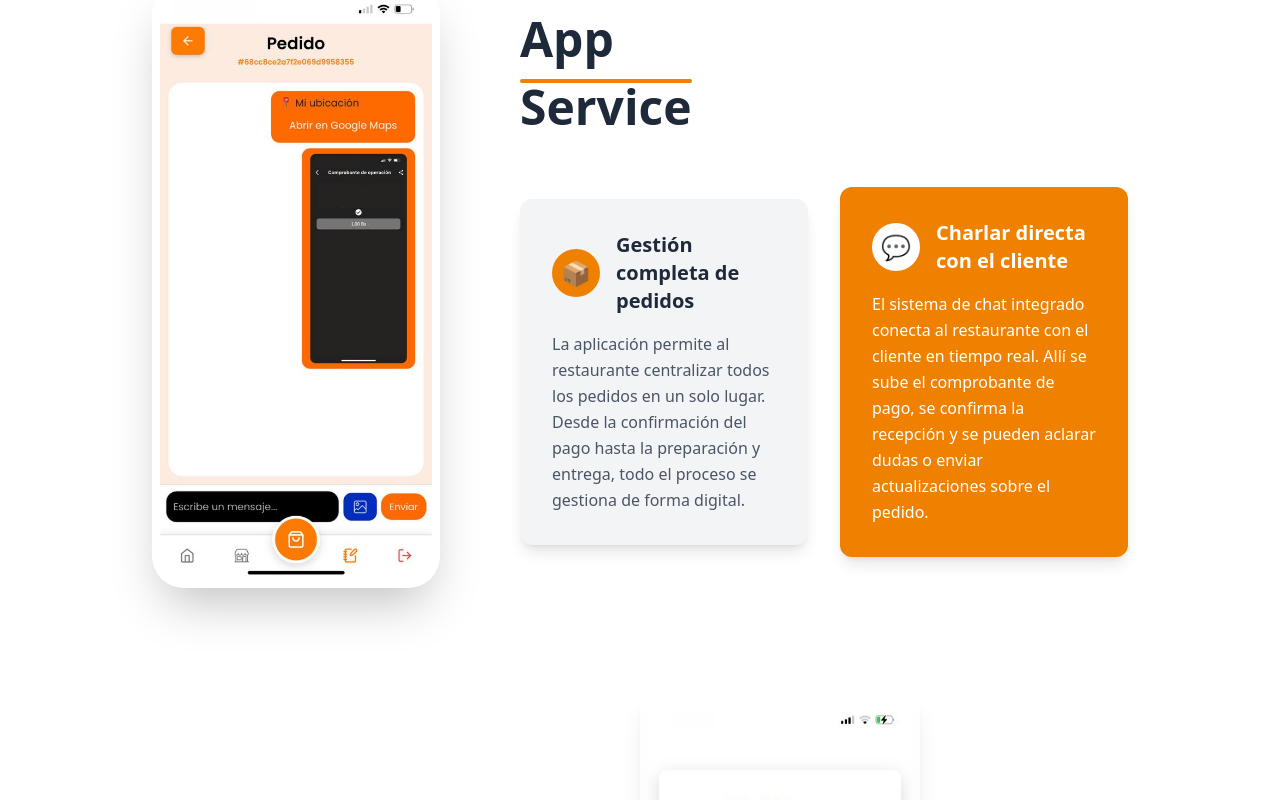
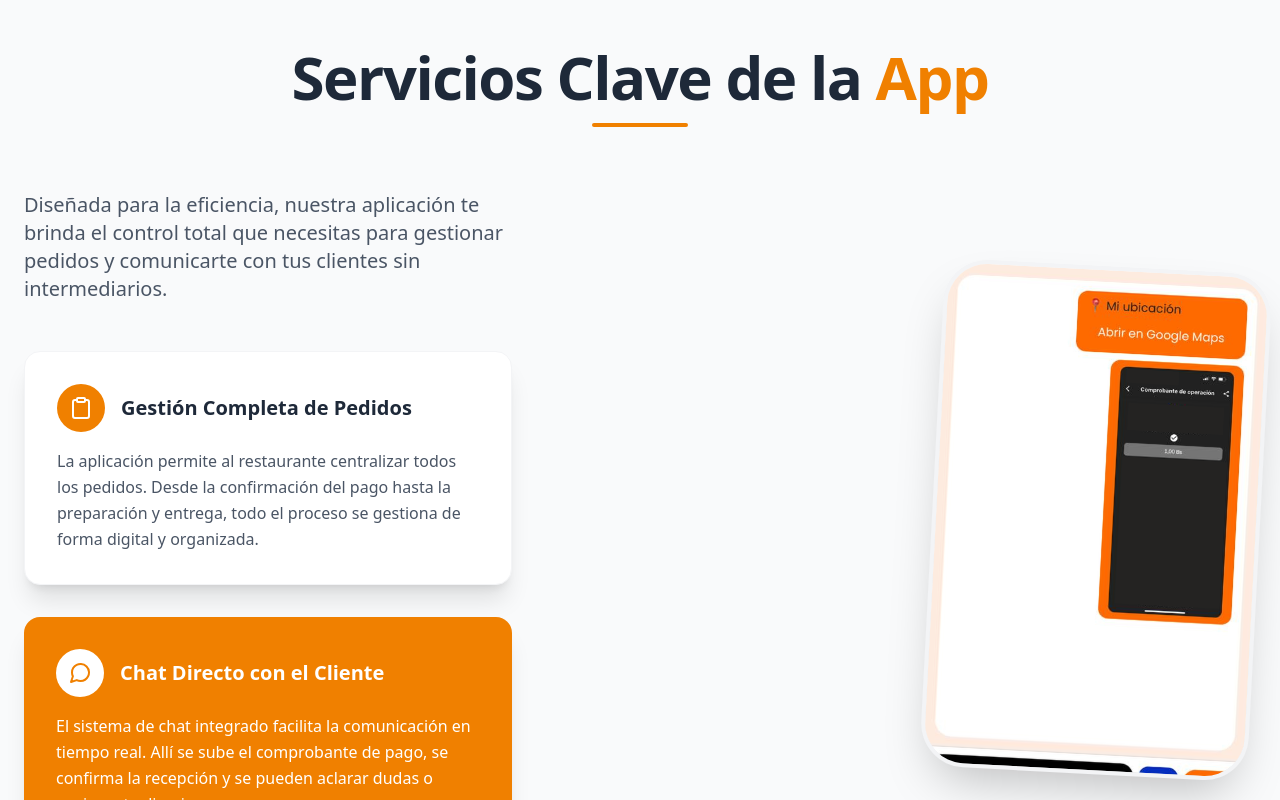
Before and after one commit to williamscesar21/riko, a React (Vite) app: page / in a window 1280 px wide. Shown: the part 3760-4560 px from the top of the page. Built offline with nearby package versions, Linux system fonts and the light colour scheme.

Commit message:
Update AppServiceSection.jsx

```diff
--- a/src/components/AppServiceSection.jsx
+++ b/src/components/AppServiceSection.jsx
@@ -1,73 +1,103 @@
 import React from "react";
+// 1. Importar los íconos necesarios de React Icons
+import { FiClipboard, FiMessageCircle } from 'react-icons/fi';
 import Chat from "../assets/Chat.png";
+
+// Componente para el Bloque de Característica
+const FeatureBlock = ({ IconComponent, title, description, isPrimary }) => {
+  const BRAND_COLOR = "text-[#F08000]";
+  const BG_COLOR = "bg-[#F08000]";
+  const WHITE = "text-white";
+
+  // Clases condicionales para el contraste
+  const cardClasses = isPrimary
+    ? `${BG_COLOR} text-white shadow-xl hover:shadow-2xl`
+    : 'bg-white text-gray-800 shadow-xl border border-gray-100 hover:shadow-2xl';
+
+  const iconBg = isPrimary ? 'bg-white' : `${BG_COLOR} bg-opacity-10`;
+  const iconColor = isPrimary ? BRAND_COLOR : WHITE;
+  const descriptionColor = isPrimary ? 'text-white' : 'text-gray-600';
+
+  return (
+    <div className={`w-full p-8 rounded-2xl transition duration-300 transform hover:-translate-y-1 ${cardClasses}`}>
+      <div className="flex items-center mb-4">
+        <div className={`w-12 h-12 flex-shrink-0 flex items-center justify-center rounded-full ${iconBg}`}>
+          {/* Usamos el componente de React Icon */}
+          <IconComponent className={`text-2xl ${iconColor}`} />
+        </div>
+        <h3 className={`ml-4 text-xl font-bold ${isPrimary ? 'text-white' : 'text-gray-800'}`}>
+          {title}
+        </h3>
+      </div>
+      <p className={`leading-relaxed text-base ${descriptionColor}`}>
+        {description}
+      </p>
+    </div>
+  );
+};
+
 
 // Sección de servicios de la app
 const AppServiceSection = () => {
+  const BRAND_COLOR = "text-[#F08000]";
+  const BG_COLOR = "bg-[#F08000]";
+
   return (
-    <div id="Servicios" className="relative overflow-hidden py-16 px-4 bg-white">
-      <div className="container mx-auto px-4">
+    <div id="Servicios" className="relative overflow-hidden py-20 md:py-32 bg-gray-50">
+      <div className="container mx-auto px-6 max-w-7xl">
+
+        {/* === Título Central === */}
+        <div className="text-center mb-16">
+          <h2 className="text-5xl md:text-6xl font-extrabold text-gray-800 tracking-tight">
+            Servicios Clave de la <span className={BRAND_COLOR}>App</span>
+          </h2>
+          <div className={`h-1 w-24 ${BG_COLOR} mx-auto rounded-full mt-4`}></div>
+        </div>
+
         {/* Layout principal: imagen + contenido */}
         <div className="flex flex-col-reverse items-center lg:flex-row lg:items-center justify-center lg:space-x-20">
-          {/* Imagen del teléfono */}
-          <div className="w-48 md:w-64 lg:w-72 rounded-[2rem] overflow-hidden shadow-2xl mb-12 lg:mb-0">
-            <div className="shadow-2xl overflow-hidden">
+
+          {/* Columna: Texto y bloques de funciones */}
+          <div className="w-full lg:w-1/2 flex flex-col items-center lg:items-start mb-16 lg:mb-0 lg:pr-12">
+
+            <p className="text-xl text-gray-600 mb-12 text-center lg:text-left">
+              Diseñada para la eficiencia, nuestra aplicación te brinda el control total que necesitas para gestionar pedidos y comunicarte con tus clientes sin intermediarios.
+            </p>
+
+            {/* Bloques funcionales (Mejorados con FeatureBlock) */}
+            <div className="flex flex-col space-y-8 w-full">
+
+              {/* Bloque 1: Gestión de pedidos (Secundario/Blanco) */}
+              <FeatureBlock
+                IconComponent={FiClipboard}
+                title="Gestión Completa de Pedidos"
+                description="La aplicación permite al restaurante centralizar todos los pedidos. Desde la confirmación del pago hasta la preparación y entrega, todo el proceso se gestiona de forma digital y organizada."
+                isPrimary={false}
+              />
+
+              {/* Bloque 2: Chat con el cliente (Primario/Naranja) */}
+              <FeatureBlock
+                IconComponent={FiMessageCircle}
+                title="Chat Directo con el Cliente"
+                description="El sistema de chat integrado facilita la comunicación en tiempo real. Allí se sube el comprobante de pago, se confirma la recepción y se pueden aclarar dudas o enviar actualizaciones."
+                isPrimary={true}
+              />
+
+            </div>
+          </div>
+
+          {/* Columna: Imagen del teléfono (Mockup mejorado) */}
+          <div className="flex-shrink-0 w-full lg:w-1/2 flex justify-center lg:justify-end order-1 lg:order-2 mb-16 lg:mb-0 h-[500px] items-center">
+            <div className="relative w-64 md:w-80 h-[500px] rounded-[2.5rem] overflow-hidden shadow-2xl transform rotate-3 ring-4 ring-gray-100 transition-transform duration-500 hover:rotate-0">
               <img
                 src={Chat}
-                alt="App Chat Interface"
-                className="w-full h-full max-w-full max-h-full object-contain p-2"
+                alt="App Chat Interface Screenshot"
+                className="w-full h-full object-cover"
+                loading="lazy"
               />
             </div>
           </div>
 
-          {/* Texto y bloques de funciones */}
-          <div className="w-full lg:w-1/2 flex flex-col items-center lg:items-start mb-12 lg:mb-0">
-            <h2 className="text-4xl md:text-5xl font-bold text-gray-800 inline-block pb-2 text-center lg:text-left">
-              <span>
-                App
-                <div className="bg-[#F08000] h-1 rounded-full mt-4"></div>
-              </span>{" "}
-              Service
-            </h2>
-
-            {/* Bloques funcionales */}
-            <div className="flex flex-col md:flex-row items-center justify-center space-y-8 md:space-y-0 md:space-x-8 mt-12">
-              {/* Bloque: Gestión de pedidos */}
-              <div className="w-full md:w-1/2 p-8 bg-gray-100 rounded-xl shadow-lg">
-                <div className="flex items-center mb-4">
-                  <div className="w-12 h-12 flex-shrink-0 flex items-center justify-center rounded-full bg-[#F08000] text-white">
-                    <span className="text-2xl">📦</span>
-                  </div>
-                  <h3 className="ml-4 text-xl font-semibold text-gray-800">
-                    Gestión completa de pedidos
-                  </h3>
-                </div>
-                <p className="text-gray-600 leading-relaxed text-sm lg:text-base">
-                  La aplicación permite al restaurante centralizar todos los
-                  pedidos en un solo lugar. Desde la confirmación del pago hasta
-                  la preparación y entrega, todo el proceso se gestiona de forma
-                  digital.
-                </p>
-              </div>
-
-              {/* Bloque: Chat con el cliente */}
-              <div className="w-full md:w-1/2 p-8 bg-[#F08000] text-white rounded-xl shadow-lg">
-                <div className="flex items-center mb-4">
-                  <div className="w-12 h-12 flex-shrink-0 flex items-center justify-center rounded-full bg-white text-[#FF5733]">
-                    <span className="text-2xl">💬</span>
-                  </div>
-                  <h3 className="ml-4 text-xl font-semibold">
-                    Charlar directa con el cliente
-                  </h3>
-                </div>
-                <p className="leading-relaxed text-sm lg:text-base">
-                  El sistema de chat integrado conecta al restaurante con el
-                  cliente en tiempo real. Allí se sube el comprobante de pago,
-                  se confirma la recepción y se pueden aclarar dudas o enviar
-                  actualizaciones sobre el pedido.
-                </p>
-              </div>
-            </div>
-          </div>
         </div>
       </div>
     </div>
```
